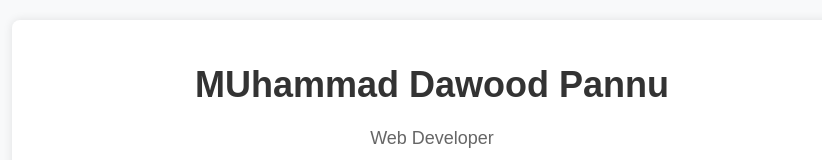
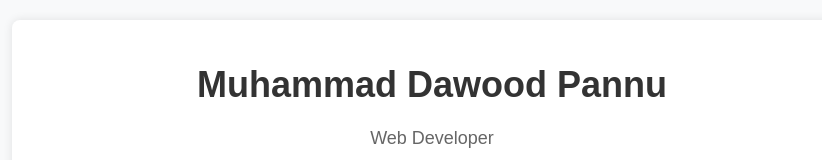
Before and after one commit to dawoodpannu/.com, a plain HTML site: page index.html in a window 1280 px wide. Shown: the top 160 px of the page, without its empty margins (208-1030 px from the left). Drawn offline with Linux system fonts and the light colour scheme.

Commit message:
Update index.html

```diff
--- a/index.html
+++ b/index.html
@@ -10,7 +10,7 @@
 
 <div class="container">
     <header>
-        <h1>MUhammad Dawood Pannu</h1>
+        <h1>Muhammad Dawood Pannu</h1>
         <p>Web Developer</p>
     </header>
     <section id="about">
```
